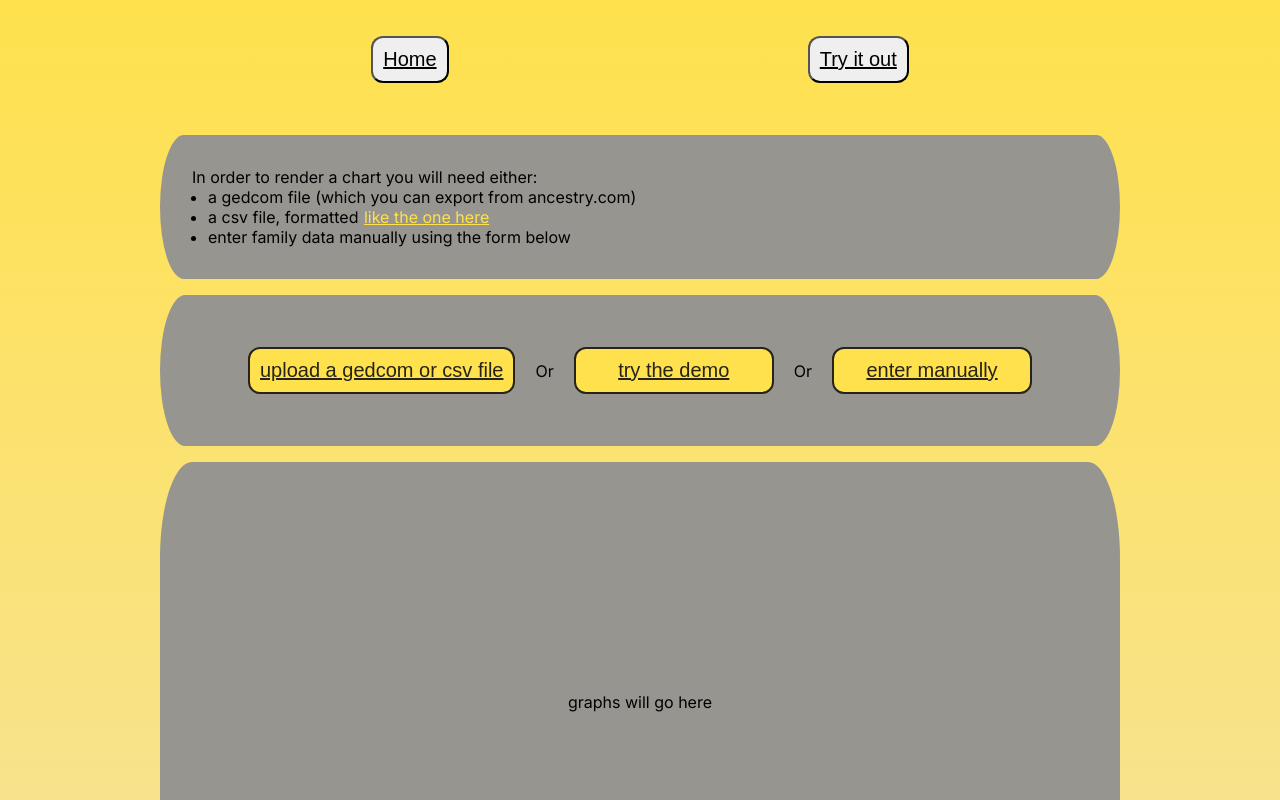
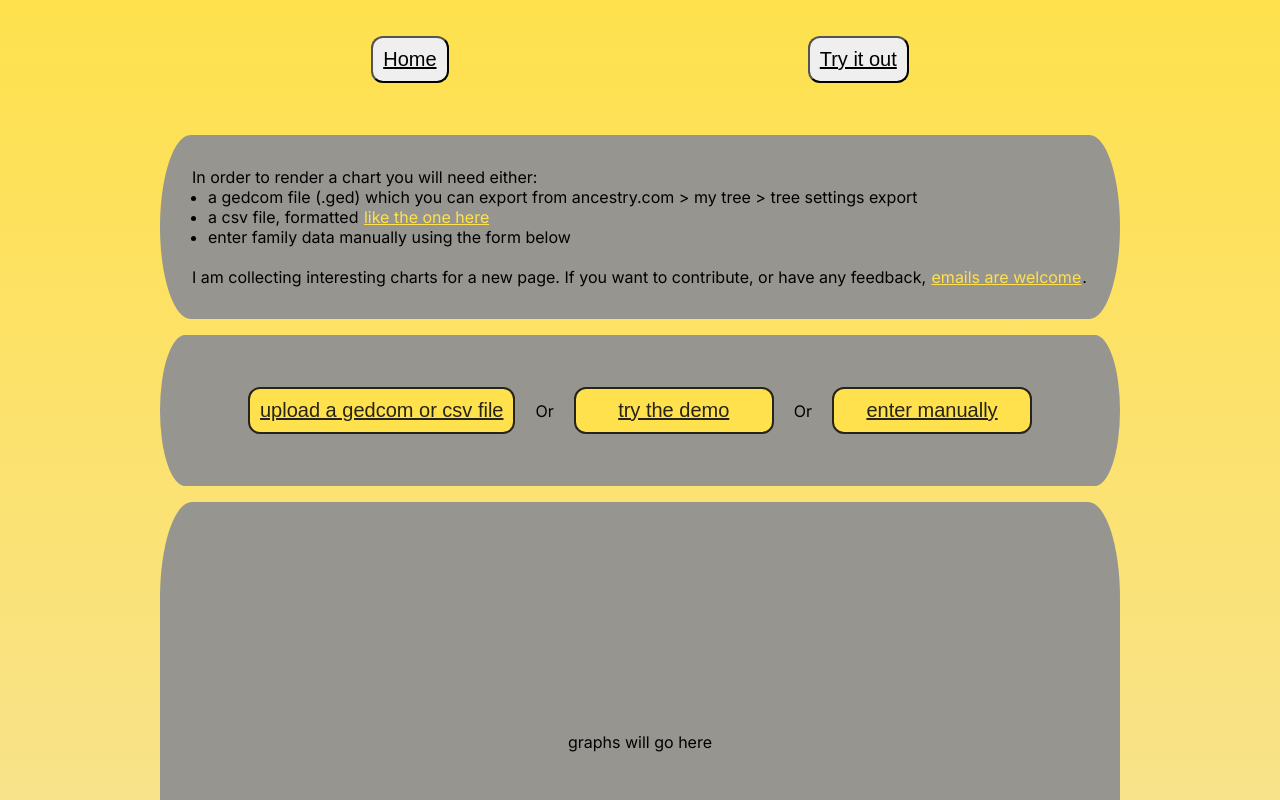
Before and after one commit to thelinguist/charting-polygamy, a Next.js app in the folder apps/ui/: page /charting-polygamy/chart/upload in a window 1280 px wide. Shown: the top 800 px of the page. Built offline with nearby package versions, Linux system fonts and the light colour scheme.

Commit message:
feat: contact info

```diff
--- a/apps/ui/src/app/chart/upload/components/TimelinesViewer.tsx
+++ b/apps/ui/src/app/chart/upload/components/TimelinesViewer.tsx
@@ -10,6 +10,9 @@ import { example3WivesChartData } from "../constants/sample"
 import { UploadButton } from "../../../../components/UploadButton"
 import { Timelines } from "./Timelines"
 import { ManualEntryForm } from "./ManualEntryForm"
+
+const contactHref = `mailto:${"chartingpolygamy"}@${"noctiluma.com"}`
+
 
 const getFileFormat = (file: File): FileTypes => {
     const ext = file.name.split(".").at(-1)
@@ -49,7 +52,9 @@ export const TimelinesViewer = () => {
             <div className={styles.chart}>
                 <p>In order to render a chart you will need either:</p>
                 <ul>
-                    <li>a gedcom file (which you can export from ancestry.com)</li>
+                    <li>
+                        a gedcom file (.ged) which you can export from ancestry.com {">"} my tree {">"} tree settings export
+                    </li>
                     <li>
                         a csv file, formatted{" "}
                         <Link href="/data/parley-p-pratt.csv" target="_blank" rel="noopener noreferrer">
@@ -58,6 +63,11 @@ export const TimelinesViewer = () => {
                     </li>
                     <li>enter family data manually using the form below</li>
                 </ul>
+                <br />
+                <p>
+                    I am collecting interesting charts for a new page. If you want to contribute, or have any feedback,{" "}
+                    <a href={contactHref}>emails are welcome</a>.
+                </p>
             </div>
             <div className={classNames(styles.chart, styles.uploadInfo)}>
                 <UploadButton
```
